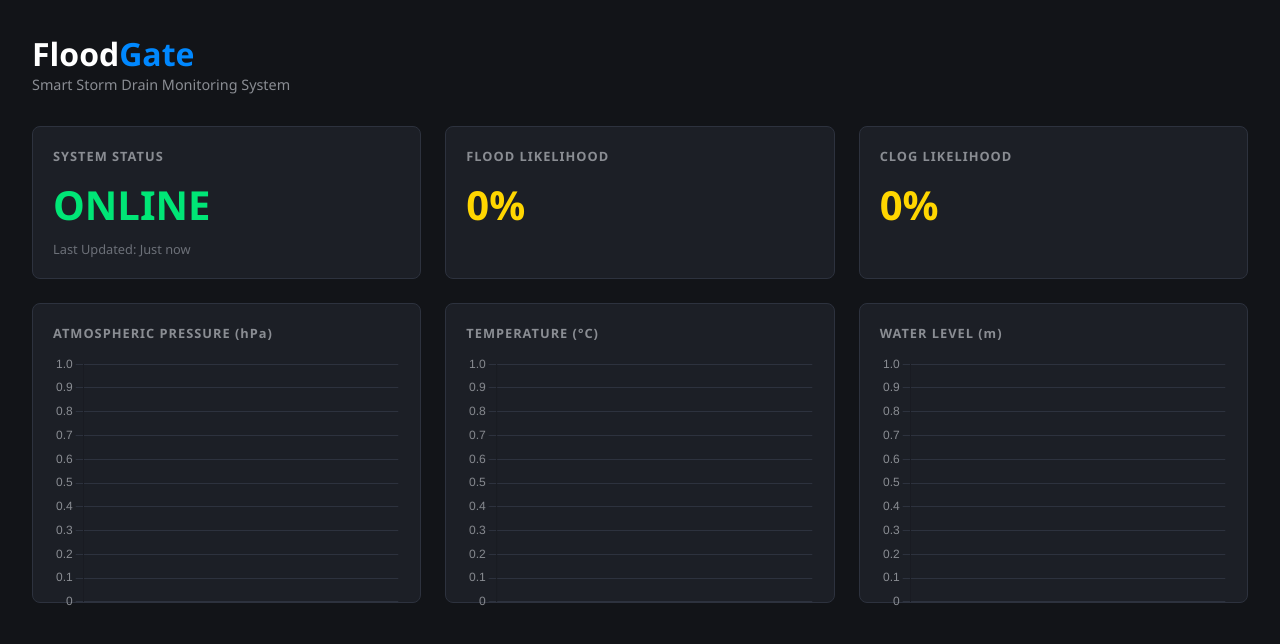
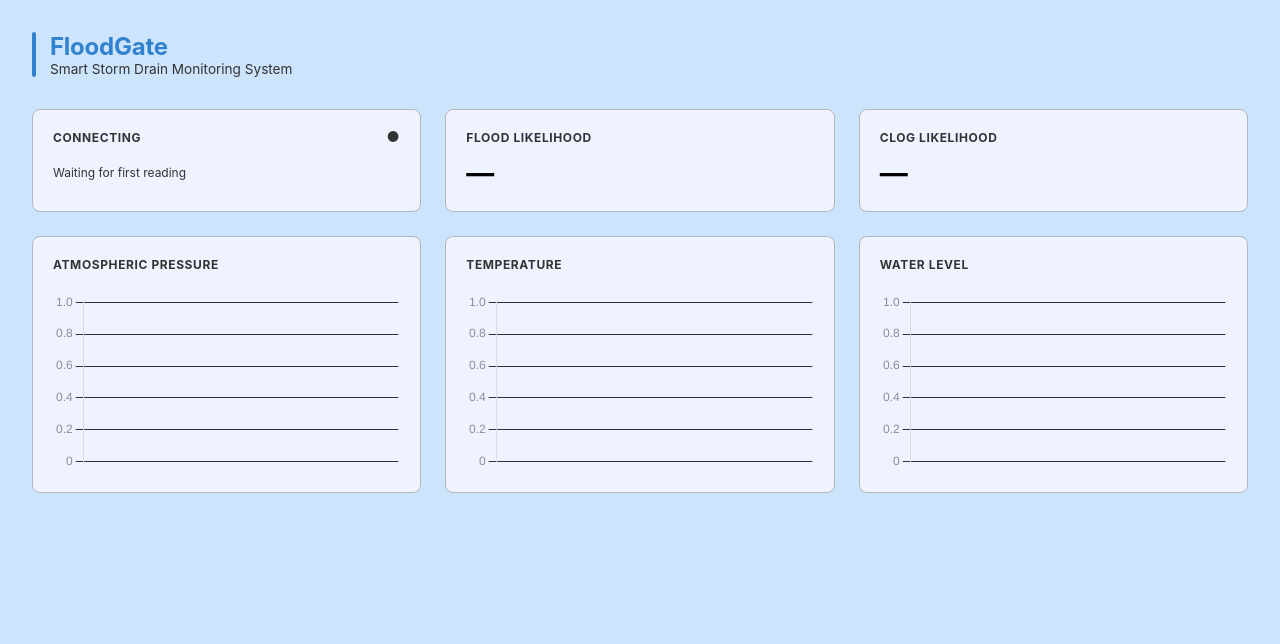
Before and after one commit to Morkedz/Floodgate, a website: page floodgate_frontend/index.html in a window 1280 px wide. Drawn offline with nearby package versions, Linux system fonts and the light colour scheme.

Commit message:
Consolidate UI into one html file

```diff
--- a/floodgate_frontend/index.html
+++ b/floodgate_frontend/index.html
@@ -3,53 +3,179 @@
 <head>
   <meta charset="UTF-8">
   <meta name="viewport" content="width=device-width, initial-scale=1.0">
-  <title>FloodGate Dashboard</title>
-  <link rel="stylesheet" href="style.css">
+  <title>FloodGate - Smart Storm Drain Monitoring System</title>
 
+  <script src="https://cdn.jsdelivr.net/npm/@supabase/supabase-js@2"></script>
   <script src="https://cdn.jsdelivr.net/npm/chart.js"></script>
-  <script src="https://cdn.jsdelivr.net/npm/@supabase/supabase-js@2"></script>
+
+  <style>
+    :root {
+      --bg-color: #cce4fc;
+      --card-bg: #eff3ff;
+      --border-color: #b1b7bd;
+      --text-main: #000000;
+      --text-muted: #333335;
+      --accent-blue: #3182ce;
+      --accent-green: #38a169;
+      --accent-teal: #38b2ac;
+      --accent-yellow: #ecc94b;
+      --accent-red: #e53e3e;
+    }
+
+    body {
+      background-color: var(--bg-color);
+      color: var(--text-main);
+      font-family: -apple-system, BlinkMacSystemFont, "Segoe UI", Roboto, sans-serif;
+      margin: 0;
+      padding: 2rem;
+    }
+
+    .header {
+      display: flex;
+      align-items: center;
+      gap: 14px;
+      margin-bottom: 2rem;
+    }
+    .header-mark {
+      width: 4px;
+      align-self: stretch;
+      background: var(--accent-blue);
+      border-radius: 2px;
+    }
+    .header-title h1 {
+      margin: 0;
+      font-size: 1.5rem;
+      color: var(--accent-blue);
+      letter-spacing: -0.01em;
+    }
+    .header-title p {
+      margin: 0;
+      font-size: 0.85rem;
+      color: var(--text-muted);
+    }
+
+    .grid-top {
+      display: grid;
+      grid-template-columns: repeat(auto-fit, minmax(220px, 1fr));
+      gap: 1.5rem;
+      margin-bottom: 1.5rem;
+    }
+
+    .grid-bottom {
+      display: grid;
+      grid-template-columns: repeat(auto-fit, minmax(300px, 1fr));
+      gap: 1.5rem;
+    }
+
+    .card {
+      background: var(--card-bg);
+      border: 1px solid var(--border-color);
+      border-radius: 8px;
+      padding: 1.25rem;
+      display: flex;
+      flex-direction: column;
+    }
+
+    .card-title {
+      font-size: 0.75rem;
+      font-weight: 700;
+      letter-spacing: 0.05em;
+      color: var(--text-muted);
+      text-transform: uppercase;
+      margin-bottom: 0.75rem;
+      display: flex;
+      justify-content: space-between;
+      align-items: center;
+      gap: 0.75rem;
+    }
+
+    .card-value {
+      font-size: 1.75rem;
+      font-weight: 700;
+      line-height: 1.2;
+    }
+
+    .card-subtext {
+      font-size: 0.75rem;
+      color: var(--text-muted);
+      margin-top: 0.5rem;
+    }
+
+    /* Status indicator dot - color is set from app.js */
+    .status-dot {
+      font-size: 0.9rem;
+      line-height: 1;
+      color: var(--text-muted);
+      transition: color 0.3s ease;
+    }
+
+    /* Chart Container Styling */
+    .chart-container {
+      position: relative;
+      height: 180px;
+      width: 100%;
+      margin-top: 0.5rem;
+    }
+
+    @media (prefers-reduced-motion: reduce) {
+      * { transition: none !important; }
+    }
+  </style>
 </head>
 <body>
 
-  <header class="header">
-    <div class="logo-title">
-      <h1>Flood<span>Gate</span></h1>
+  <div class="header">
+    <div class="header-mark"></div>
+    <div class="header-title">
+      <h1>FloodGate</h1>
       <p>Smart Storm Drain Monitoring System</p>
     </div>
-  </header>
+  </div>
 
-  <main class="dashboard-grid">
-    <div class="card stat-card green-accent">
-      <h3>SYSTEM STATUS</h3>
-      <div class="stat-value" id="system-status">ONLINE</div>
-      <p class="stat-sub" id="last-updated">Last Updated: Just now</p>
+  <div class="grid-top">
+    <div class="card">
+      <div class="card-title">
+        <span id="status-label">Connecting</span>
+        <span id="status-dot" class="status-dot">&#9679;</span>
+      </div>
+      <div id="last-updated" class="card-subtext">Waiting for first reading</div>
     </div>
 
-    <div class="card stat-card yellow-accent">
-      <h3>FLOOD LIKELIHOOD</h3>
-      <div class="stat-value" id="flood-likelihood">0%</div>
+    <div class="card">
+      <div class="card-title">Flood likelihood</div>
+      <div id="flood-likelihood" class="card-value">&mdash;</div>
     </div>
 
-    <div class="card stat-card yellow-accent">
-      <h3>CLOG LIKELIHOOD</h3>
-      <div class="stat-value" id="clog-likelihood">0%</div>
+    <div class="card">
+      <div class="card-title">Clog likelihood</div>
+      <div id="clog-likelihood" class="card-value">&mdash;</div>
+    </div>
+  </div>
+
+  <div class="grid-bottom">
+
+    <div class="card">
+      <div class="card-title">Atmospheric pressure</div>
+      <div class="chart-container">
+        <canvas id="pressureChart"></canvas>
+      </div>
     </div>
 
-    <div class="card chart-card">
-      <h3>ATMOSPHERIC PRESSURE (hPa)</h3>
-      <canvas id="pressureChart"></canvas>
+    <div class="card">
+      <div class="card-title">Temperature</div>
+      <div class="chart-container">
+        <canvas id="tempChart"></canvas>
+      </div>
     </div>
 
-    <div class="card chart-card">
-      <h3>TEMPERATURE (°C)</h3>
-      <canvas id="tempChart"></canvas>
+    <div class="card">
+      <div class="card-title">Water level</div>
+      <div class="chart-container">
+        <canvas id="waterChart"></canvas>
+      </div>
     </div>
 
-    <div class="card chart-card">
-      <h3>WATER LEVEL (m)</h3>
-      <canvas id="waterChart"></canvas>
-    </div>
-  </main>
+  </div>
 
   <script src="app.js"></script>
 </body>
--- a/floodgate_frontend/style.css
+++ /dev/null
@@ -1,71 +0,0 @@
-* {
-  box-sizing: border-box;
-  margin: 0;
-  padding: 0;
-  font-family: 'Segoe UI', Tahoma, Geneva, Verdana, sans-serif;
-}
-
-body {
-  background-color: #121418;
-  color: #e1e3e6;
-  padding: 2rem;
-}
-
-.header {
-  margin-bottom: 2rem;
-}
-
-.header h1 {
-  font-size: 2rem;
-  color: #ffffff;
-}
-
-.header h1 span {
-  color: #0088ff;
-}
-
-.header p {
-  color: #8a8d93;
-  font-size: 0.9rem;
-}
-
-/* Grid Layout */
-.dashboard-grid {
-  display: grid;
-  grid-template-columns: repeat(3, 1fr);
-  gap: 1.5rem;
-}
-
-/* Card Styling */
-.card {
-  background-color: #1c1f26;
-  border: 1px solid #2d323e;
-  border-radius: 8px;
-  padding: 1.25rem;
-}
-
-.stat-card h3, .chart-card h3 {
-  font-size: 0.8rem;
-  color: #8a8d93;
-  letter-spacing: 1px;
-  margin-bottom: 0.75rem;
-}
-
-.stat-value {
-  font-size: 2.5rem;
-  font-weight: bold;
-}
-
-.stat-sub {
-  font-size: 0.8rem;
-  color: #6c7078;
-  margin-top: 0.5rem;
-}
-
-.green-accent .stat-value { color: #00e676; }
-.yellow-accent .stat-value { color: #ffd600; }
-
-.chart-card {
-  height: 300px;
-  position: relative;
-}
```
